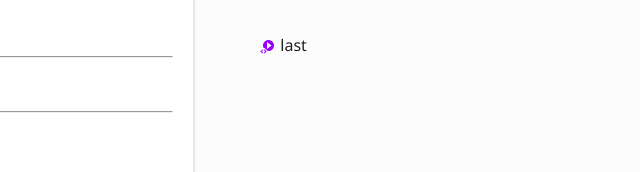
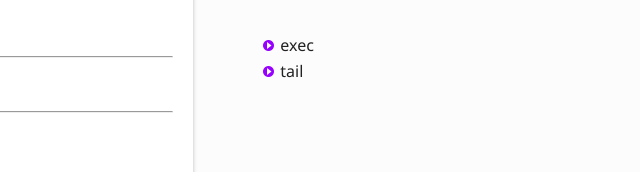
Before and after one commit to oakfinch/node-utils, a website: page docs/index.html in a window 1280 px wide. Shown: the part 217-389 px from the top of the page, 640-1280 px from the left. Drawn offline with Linux system fonts and the light colour scheme.

Commit message:
auto-updating docs pre-push

```diff
--- a/docs/assets/search.js
+++ b/docs/assets/search.js
@@ -1 +1 @@
-window.searchData = {"kinds":{"64":"Function"},"rows":[{"id":0,"kind":64,"name":"last","url":"modules.html#last","classes":"tsd-kind-function tsd-has-type-parameter"}],"index":{"version":"2.3.9","fields":["name","parent"],"fieldVectors":[["name/0",[0,2.877]],["parent/0",[]]],"invertedIndex":[["last",{"_index":0,"name":{"0":{}},"parent":{}}]],"pipeline":[]}}
+window.searchData = {"kinds":{"64":"Function"},"rows":[{"id":0,"kind":64,"name":"exec","url":"modules.html#exec","classes":"tsd-kind-function"},{"id":1,"kind":64,"name":"tail","url":"modules.html#tail","classes":"tsd-kind-function"}],"index":{"version":"2.3.9","fields":["name","parent"],"fieldVectors":[["name/0",[0,6.931]],["parent/0",[]],["name/1",[1,6.931]],["parent/1",[]]],"invertedIndex":[["exec",{"_index":0,"name":{"0":{}},"parent":{}}],["tail",{"_index":1,"name":{"1":{}},"parent":{}}]],"pipeline":[]}}
--- a/docs/index.html
+++ b/docs/index.html
@@ -21,4 +21,4 @@
   <h2>Usage</h2>
 </a>
 <p>See <a href="https://oakfinch.github.io/node-utils/modules.html">the API documentation</a> for details</p>
-</div></div><div class="col-4 col-menu menu-sticky-wrap menu-highlight"><nav class="tsd-navigation primary"><ul><li class="current"><a href="modules.html">Exports</a></li></ul></nav><nav class="tsd-navigation secondary menu-sticky"><ul><li class="tsd-kind-function tsd-has-type-parameter"><a href="modules.html#last" class="tsd-kind-icon">last</a></li></ul></nav></div></div></div><footer class="with-border-bottom"><div class="container"><h2>Settings</h2><p>Theme <select id="theme"><option value="os">OS</option><option value="light">Light</option><option value="dark">Dark</option></select></p></div></footer><div class="container tsd-generator"><p>Generated using <a href="https://typedoc.org/" target="_blank">TypeDoc</a></p></div><div class="overlay"></div><script src="assets/main.js"></script></body></html>
+</div></div><div class="col-4 col-menu menu-sticky-wrap menu-highlight"><nav class="tsd-navigation primary"><ul><li class="current"><a href="modules.html">Exports</a></li></ul></nav><nav class="tsd-navigation secondary menu-sticky"><ul><li class="tsd-kind-function"><a href="modules.html#exec" class="tsd-kind-icon">exec</a></li><li class="tsd-kind-function"><a href="modules.html#tail" class="tsd-kind-icon">tail</a></li></ul></nav></div></div></div><footer class="with-border-bottom"><div class="container"><h2>Settings</h2><p>Theme <select id="theme"><option value="os">OS</option><option value="light">Light</option><option value="dark">Dark</option></select></p></div></footer><div class="container tsd-generator"><p>Generated using <a href="https://typedoc.org/" target="_blank">TypeDoc</a></p></div><div class="overlay"></div><script src="assets/main.js"></script></body></html>
```
Also changed, not shown: docs/modules.html (+1 -1 lines).
